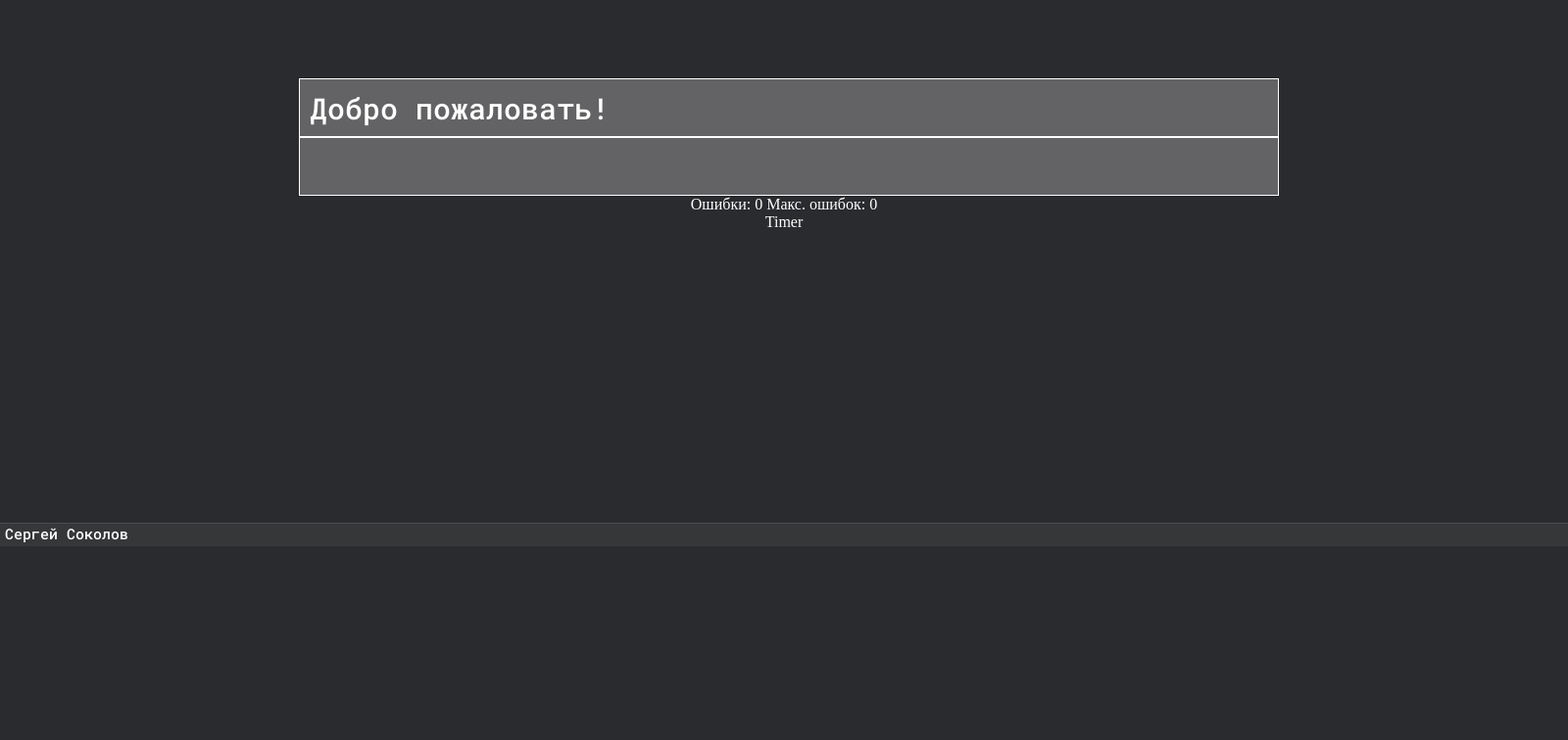
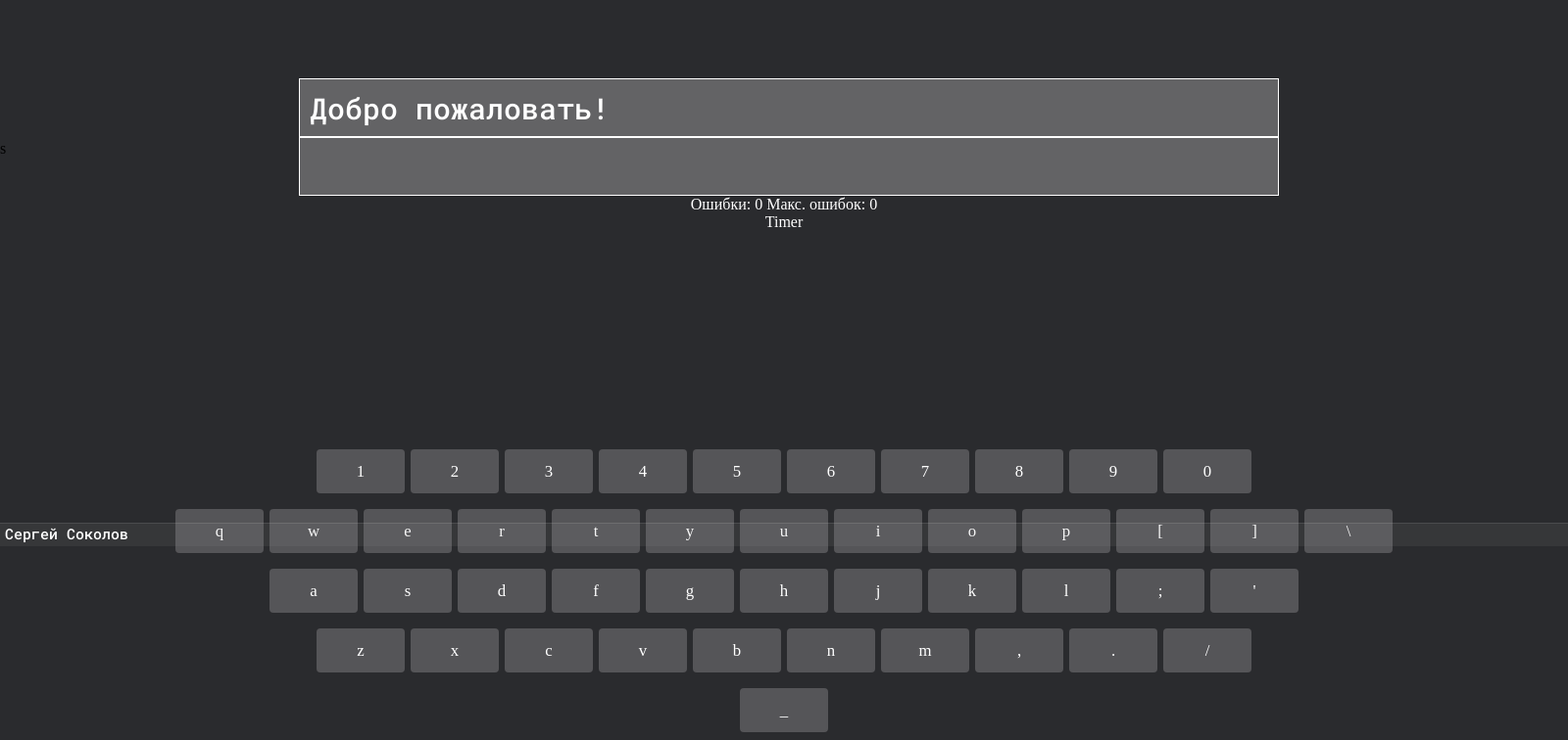
Before and after one commit to barbaratimson/Keyboard-trainer-Dipliom-NKEIVT, an Electron app: page index.html in a window 1600 px wide. Shown: the part 242-998 px from the top of the page at 98% size. Before the commit the page ends 800 px from the top, so only its background shows below. Drawn offline with Linux system fonts and the light colour scheme.

Commit message:
added keyboard

```diff
--- a/index.html
+++ b/index.html
@@ -138,8 +138,67 @@
     </div>
 </div>
 <div class = "askBox"></div>
-<div class = "keyboardContainer"></div>
-</body>
+<div class = "keyboardContainer">
+    <div class = "keyLine">
+        <div class="keyboardKey" id="key1">1</div>
+        <div class="keyboardKey" id="key1">2</div>
+        <div class="keyboardKey" id="key1">3</div>
+        <div class="keyboardKey" id="key1">4</div>
+        <div class="keyboardKey" id="key1">5</div>
+        <div class="keyboardKey" id="key1">6</div>
+        <div class="keyboardKey" id="key1">7</div>
+        <div class="keyboardKey" id="key1">8</div>
+        <div class="keyboardKey" id="key1">9</div>
+        <div class="keyboardKey" id="key1">0</div>
+    </div>
+    <div class = "keyLine">
+        <div class="keyboardKey" id="key1">q</div>
+        <div class="keyboardKey" id="key1">w</div>
+        <div class="keyboardKey" id="key1">e</div>
+        <div class="keyboardKey" id="key1">r</div>
+        <div class="keyboardKey" id="key1">t</div>
+        <div class="keyboardKey" id="key1">y</div>
+        <div class="keyboardKey" id="key1">u</div>
+        <div class="keyboardKey" id="key1">i</div>
+        <div class="keyboardKey" id="key1">o</div>
+        <div class="keyboardKey" id="key1">p</div>
+        <div class="keyboardKey" id="key1">[</div>
+        <div class="keyboardKey" id="key1">]</div>
+        <div class="keyboardKey" id="key1">\</div>
+    </div>
+
+    <div class = "keyLine">
+        <div class="keyboardKey" id="key1">a</div>
+        <div class="keyboardKey" id="key1">s</div>
+        <div class="keyboardKey" id="key1">d</div>
+        <div class="keyboardKey" id="key1">f</div>
+        <div class="keyboardKey" id="key1">g</div>
+        <div class="keyboardKey" id="key1">h</div>
+        <div class="keyboardKey" id="key1">j</div>
+        <div class="keyboardKey" id="key1">k</div>
+        <div class="keyboardKey" id="key1">l</div>
+        <div class="keyboardKey" id="key1">;</div>
+        <div class="keyboardKey" id="key1">'</div>
+    </div>
+
+    <div class = "keyLine">
+        <div class="keyboardKey" id="key1">z</div>
+        <div class="keyboardKey" id="key1">x</div>
+        <div class="keyboardKey" id="key1">c</div>
+        <div class="keyboardKey" id="key1">v</div>
+        <div class="keyboardKey" id="key1">b</div>
+        <div class="keyboardKey" id="key1">n</div>
+        <div class="keyboardKey" id="key1">m</div>
+        <div class="keyboardKey" id="key1">,</div>
+        <div class="keyboardKey" id="key1">.</div>
+        <div class="keyboardKey" id="key1">/</div>
+    </div>
+    <div class = "keyLine">
+        <div class="keyboardKey space" id="key1">_</div>
+
+    </div>
+</div>
+</body>s
 
 
 </div>
--- a/preload.js
+++ b/preload.js
@@ -35,18 +35,20 @@ window.addEventListener("DOMContentLoaded", () => {
     audio1.volume = 0.2;
     errorCounterField.innerHTML = "Ошибки: " + errorCounter + " " + "Макс. ошибок: " + maxErrors;
 
-    const renderKeyboard = () => {
-      const keyboard = document.querySelector(".keyboardContainer")
-      const keyLayout = [
-        "1", "2", "3", "4", "5", "6", "7", "8", "9", "0", "backspace",
-        "q", "w", "e", "r", "t", "y", "u", "i", "o", "p",
-        "caps", "a", "s", "d", "f", "g", "h", "j", "k", "l", "enter",
-        "done", "z", "x", "c", "v", "b", "n", "m", ",", ".", "?",
-        "space"
-    ];
-      keyLayout.forEach(key => {
-        lety
+    const renderKeyboard = (inputKey) => {
+      const keyboard = document.querySelectorAll(".keyboardKey")
+      if (inputKey == " ") {
+        inputKey = "_"
+      }
+      keyboard.forEach(key => {
+        if (key.innerHTML === inputKey || key.innerHTML == ' ') {
+          key.style.background = "white"
+          setTimeout(() => {
+            key.style.background = "#ffffff33"
+           }, 150);
+        }
       })
+
     }
 
     showModal.addEventListener("click",()=>{
@@ -399,7 +401,6 @@ window.addEventListener("DOMContentLoaded", () => {
           key = e.key;
         if (key.length == 1) {
           ascii = key.charCodeAt(0);
-          console.log(ascii)
           if (ascii < 1200 && e.ctrlKey) {
             ascii = ascii & 0x1f;
           }
@@ -408,7 +409,8 @@ window.addEventListener("DOMContentLoaded", () => {
         if (typeof ascii == "number" && ascii < 1200 && ascii > 15) {
           // field1.style.display = "inline";
           // field1.innerHTML = String.fromCharCode(ascii);
-
+          console.log(`${String.fromCharCode(ascii)}`)
+          renderKeyboard(key)
           let key1 = String.fromCharCode(ascii);
             if (key1 === b.charAt(0) && b.length != 0) {
               b = b.substring(1, b.length);
--- a/style.css
+++ b/style.css
@@ -58,7 +58,7 @@
 }
 .tcwSideLeft > .taskContainer {
   flex-basis: 1;
-  height: 500px;
+  height: 502px;
   display: flex;
   justify-content: center;
   align-items: center;
@@ -78,7 +78,7 @@
 
 .tcwSideLeft > .tcwBtn {
   width: 300px;
-  height: 65px;
+  height: 62px;
   justify-content: center;
   align-items: center;
 }
@@ -345,6 +345,7 @@
   user-select: none;
   white-space: pre;
   position: relative;
+  text-align: start;
   left: 10px;
   top: 10px;
   font-family: 'Roboto Mono', monospace;
@@ -461,3 +462,42 @@ nav > .nav-section {
   color: white;
 
 }
+
+.keyboardContainer {
+  display: flex;
+  flex-direction: column;
+  position: relative;
+  top: 613px;
+}
+
+.keyLine {
+  position: inherit;
+  display: flex;
+  justify-content: center;
+  align-items: center;
+  width: 100%;
+  padding: 5px 0;
+}
+
+
+
+.keyboardKey {
+  height: 45px;
+    width: 6%;
+    max-width: 90px;
+    margin: 3px;
+    border-radius: 4px;
+    border: none;
+    background: #ffffff33;
+    color: #ffffff;
+    font-size: 1.05rem;
+    outline: none;
+    display: inline-flex;
+    align-items: center;
+    justify-content: center;
+    position: relative;
+    transition: all .2s;
+}
+.space {
+  width: 100px !important;
+}
```
